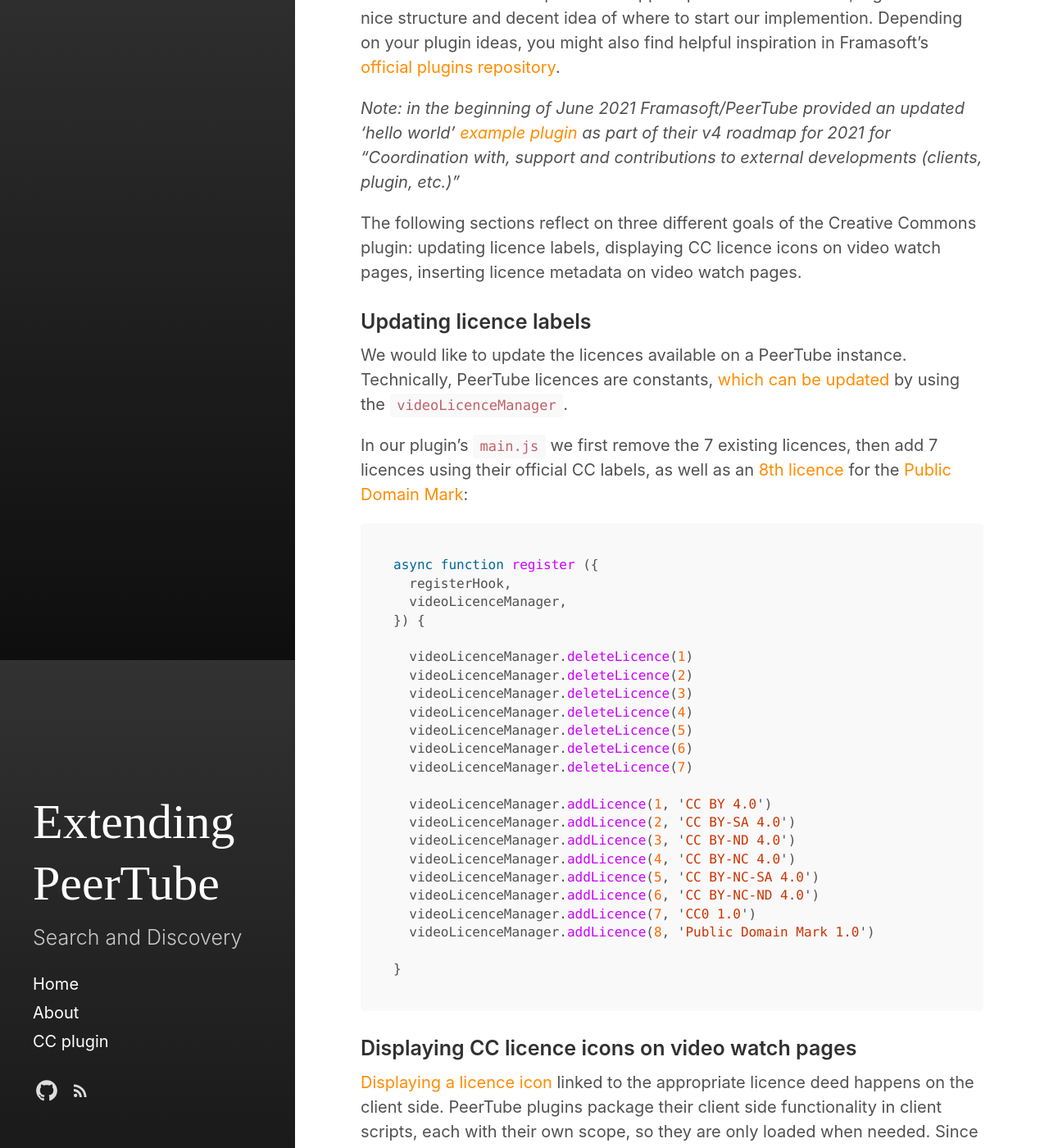
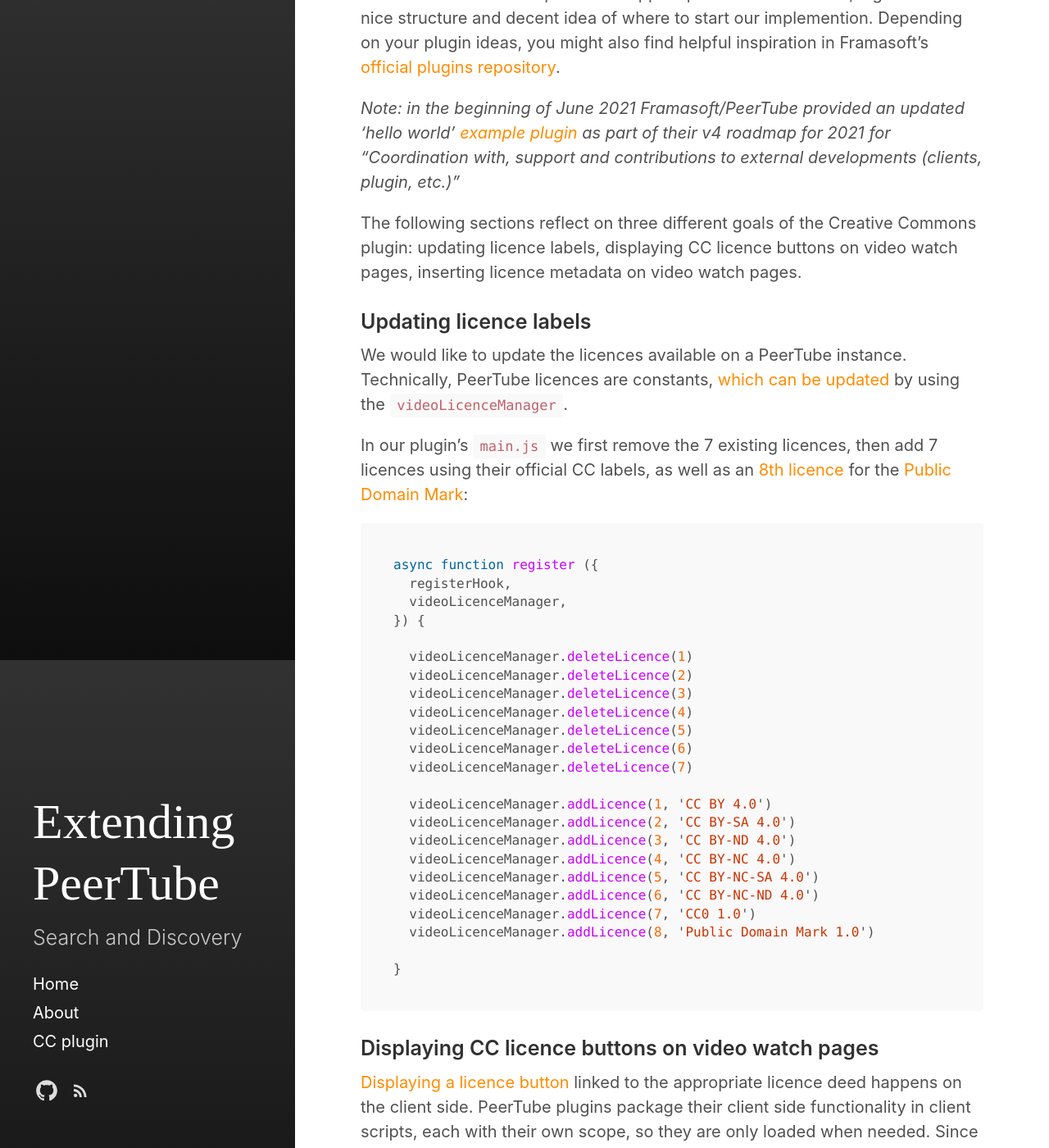
Before and after one commit to beeldengeluid/extending-peertube, a Jekyll site: the page built from _posts/2021-06-16-developing-a-peertube-plugin.md, in a window 1280 px wide and 1400 px high, scrolled down 2795 px. Shown: the whole window at 82% size. Built offline with Jekyll 4.4.1, drawn with Linux system fonts in a browser that asks for light colours; some of the changed text lies outside the part shown.

Commit message:
rename "licence icon" to "licence button"
for consistency with plugin docs and code

````diff
--- a/_posts/2021-06-16-developing-a-peertube-plugin.md
+++ b/_posts/2021-06-16-developing-a-peertube-plugin.md
@@ -12,7 +12,7 @@
 The [plugin we have developed](https://github.com/beeldengeluid/peertube-plugin-creative-commons/) does three things:
 
 1. Update the labels used for PeerTube licences
-2. Display the appropirate CC licence icon linked to the respective CC licence deed
+2. Display the appropirate CC licence button linked to the respective CC licence deed
 3. Insert machine-readable metadata, to aid with search & discovery
 
 In this post we will roughly follow the steps from the [Write a plugin/theme](https://docs.joinpeertube.org/contribute-plugins?id=write-a-plugintheme) guide, provided as part of the PeerTube documentation:
@@ -82,7 +82,7 @@
 
 _Note: in the beginning of June 2021 Framasoft/PeerTube provided an updated 'hello world' [example plugin](https://framagit.org/framasoft/peertube/official-plugins/-/tree/master/peertube-plugin-hello-world) as part of their v4 roadmap for 2021 for "Coordination with, support and contributions to external developments (clients, plugin, etc.)"_
 
-The following sections reflect on three different goals of the Creative Commons plugin: updating licence labels, displaying CC licence icons on video watch pages, inserting licence metadata on video watch pages.
+The following sections reflect on three different goals of the Creative Commons plugin: updating licence labels, displaying CC licence buttons on video watch pages, inserting licence metadata on video watch pages.
 
 ### Updating licence labels
 
@@ -116,9 +116,9 @@
 }
 ```
 
-### Displaying CC licence icons on video watch pages
+### Displaying CC licence buttons on video watch pages
 
-[Displaying a licence icon](https://beeldengeluid.github.io/extending-peertube/2021-05-20-license-link-button) linked to the appropriate licence deed happens on the client side. PeerTube plugins package their client side functionality in client scripts, each with their own scope, so they are only loaded when needed. Since we are interested in displaying licence information along with videos on their respecitive 'Video Watch' pages, we define a `video-watch-client-plugin.js` client script with the `video-watch` scope in our `package.json`:
+[Displaying a licence button](https://beeldengeluid.github.io/extending-peertube/2021-05-20-license-link-button) linked to the appropriate licence deed happens on the client side. PeerTube plugins package their client side functionality in client scripts, each with their own scope, so they are only loaded when needed. Since we are interested in displaying licence information along with videos on their respecitive 'Video Watch' pages, we define a `video-watch-client-plugin.js` client script with the `video-watch` scope in our `package.json`:
 
 ```js
 "clientScripts": [
@@ -193,7 +193,7 @@
 })
 ```
 
-To insert this info in the form of a licence icon, we construct a new element for it:
+To insert this info in the form of a licence button, we construct a new element for it:
 
 ```js
 const licence_span = document.createElement('span')
@@ -222,13 +222,13 @@
 }
 ```
 
-An example of the resulting licence icon in action on [peertube.linuxrocks.online](https://peertube.linuxrocks.online/videos/watch/fe8a4ec1-2ee0-4d23-bed5-14e3b8921ec1):
+An example of the resulting licence button in action on [peertube.linuxrocks.online](https://peertube.linuxrocks.online/videos/watch/fe8a4ec1-2ee0-4d23-bed5-14e3b8921ec1):
 
 ![Screenshot CC license button](/extending-peertube/screenshots/screenshot_cc_linkbutton.png)
 
 ### Inserting licence metadata on video watch pages
 
-Besides displaying a licence icon, we want to [add machine-readable metadata](https://beeldengeluid.github.io/extending-peertube/2021-05-25-license-metadata), so that CC licensed PeerTube videos can be found and indexed by external search engines.
+Besides displaying a licence button, we want to [add machine-readable metadata](https://beeldengeluid.github.io/extending-peertube/2021-05-25-license-metadata), so that CC licensed PeerTube videos can be found and indexed by external search engines.
 
 We select our target elements:
 
````
